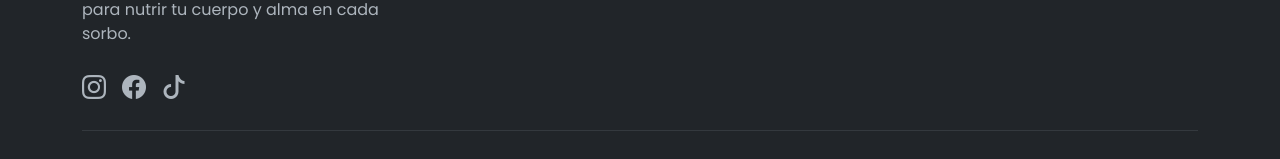
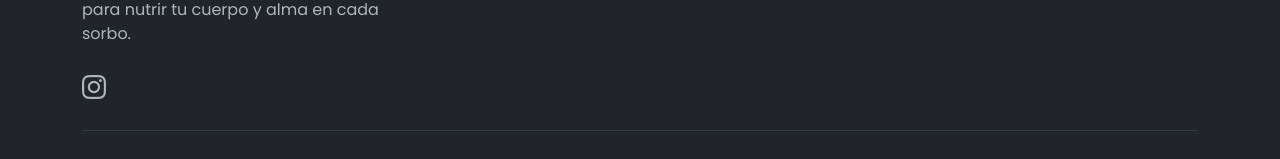
Before and after one commit to DavidSiliezar/HolistycFresh, a React (Vite) app: page / in a window 1280 px wide. Shown: the part 3710-3869 px from the top of the page. Built offline with nearby package versions, Linux system fonts and the light colour scheme.

Commit message:
Update social media links: Keep only Instagram

```diff
--- a/src/App.jsx
+++ b/src/App.jsx
@@ -345,9 +345,9 @@ function App() {
                 Redefiniendo el concepto de bienestar. Bebidas extraídas con el mayor cuidado para nutrir tu cuerpo y alma en cada sorbo.
               </p>
               <div className="d-flex gap-3 mt-4">
-                <a href="#" className="fs-4"><i className="bi bi-instagram"></i></a>
-                <a href="#" className="fs-4"><i className="bi bi-facebook"></i></a>
-                <a href="#" className="fs-4"><i className="bi bi-tiktok"></i></a>
+                <a href="https://www.instagram.com/holistyc_fresh/" target="_blank" rel="noopener noreferrer" className="fs-4 text-decoration-none">
+                  <i className="bi bi-instagram"></i>
+                </a>
               </div>
             </div>
             <div className="col-lg-2 col-md-6">
```
